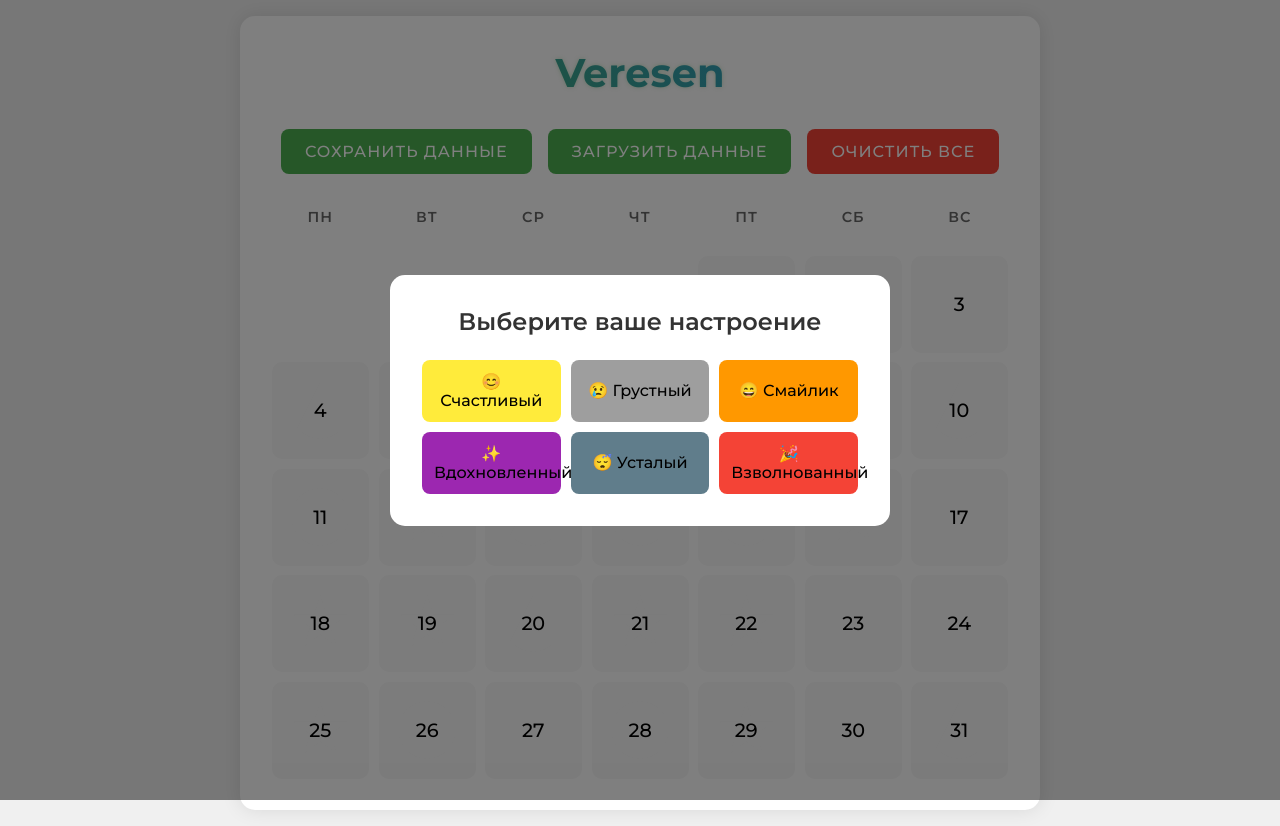
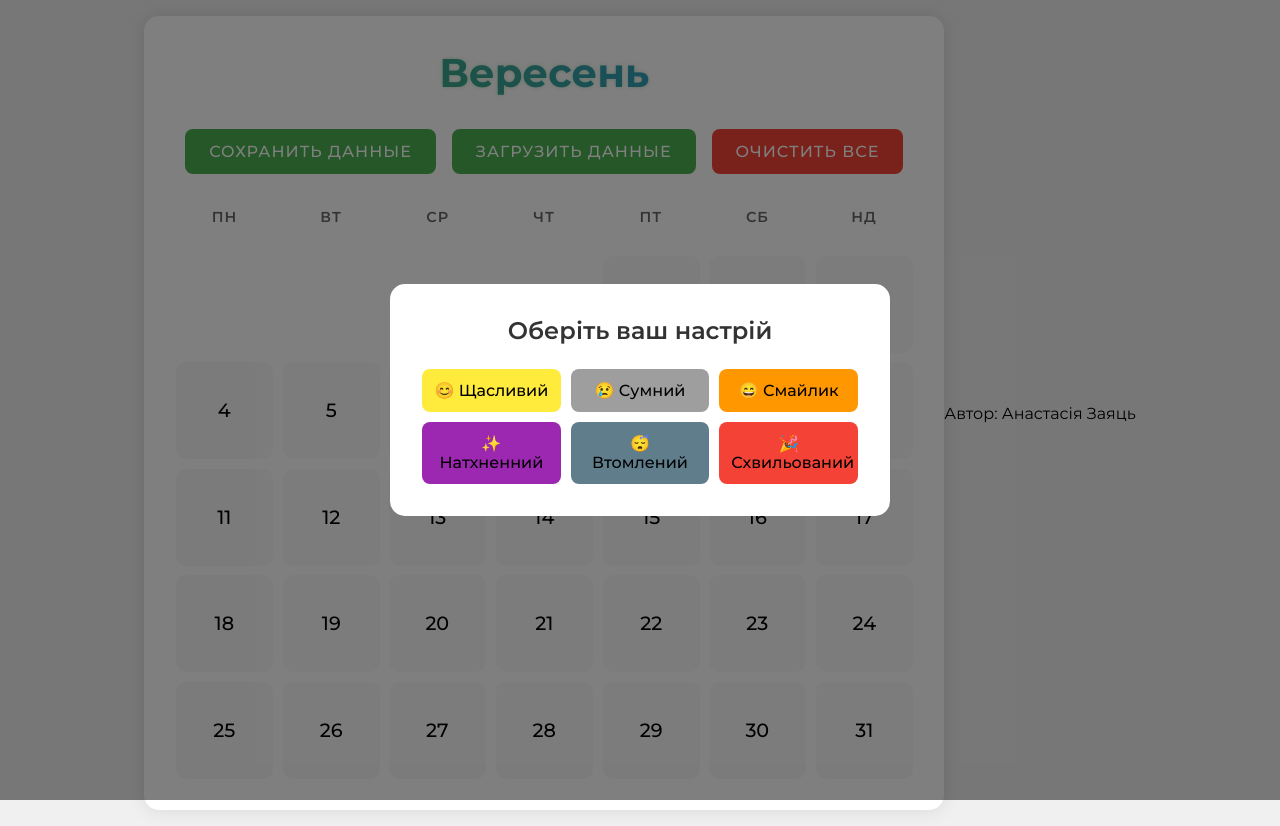
Before and after one commit to v1kv1k/veresen, a plain HTML site: page index.html in a window 1280 px wide. Both pictures are taken after a click on the element "10". Drawn offline with Linux system fonts and the light colour scheme.

Commit message:
Update index.html

```diff
--- a/index.html
+++ b/index.html
@@ -1,9 +1,9 @@
 <!DOCTYPE html>
-<html lang="ru">
+<html lang="uk">
 <head>
     <meta charset="UTF-8">
     <meta name="viewport" content="width=device-width, initial-scale=1.0">
-    <title>Календарь Настроения - Veresen</title>
+    <title>Календар Настрою - Вересень</title>
     <link rel="preconnect" href="https://fonts.googleapis.com">
     <link rel="preconnect" href="https://fonts.gstatic.com" crossorigin>
     <link href="https://fonts.googleapis.com/css2?family=Montserrat:wght@400;500;600;700&display=swap" rel="stylesheet">
@@ -11,7 +11,7 @@
 </head>
 <body>
     <div class="container">
-        <h1 class="title-animation">Veresen</h1>
+        <h1 class="title-animation">Вересень</h1>
         <div class="calendar">
             <div class="weekdays">
                 <div>Пн</div>
@@ -20,7 +20,7 @@
                 <div>Чт</div>
                 <div>Пт</div>
                 <div>Сб</div>
-                <div>Вс</div>
+                <div>Нд</div>
             </div>
             <div class="days" id="calendar-days"></div>
         </div>
@@ -28,18 +28,22 @@
 
     <div id="mood-dialog" class="dialog">
         <div class="dialog-content">
-            <h2 class="dialog-title">Выберите ваше настроение</h2>
+            <h2 class="dialog-title">Оберіть ваш настрій</h2>
             <div class="mood-options">
-                <button class="mood-btn happy" data-mood="Счастливый">😊 Счастливый</button>
-                <button class="mood-btn sad" data-mood="Грустный">😢 Грустный</button>
+                <button class="mood-btn happy" data-mood="Щасливий">😊 Щасливий</button>
+                <button class="mood-btn sad" data-mood="Сумний">😢 Сумний</button>
                 <button class="mood-btn smile" data-mood="Смайлик">😄 Смайлик</button>
-                <button class="mood-btn inspired" data-mood="Вдохновленный">✨ Вдохновленный</button>
-                <button class="mood-btn tired" data-mood="Усталый">😴 Усталый</button>
-                <button class="mood-btn excited" data-mood="Взволнованный">🎉 Взволнованный</button>
+                <button class="mood-btn inspired" data-mood="Натхненний">✨ Натхненний</button>
+                <button class="mood-btn tired" data-mood="Втомлений">😴 Втомлений</button>
+                <button class="mood-btn excited" data-mood="Схвильований">🎉 Схвильований</button>
             </div>
         </div>
     </div>
 
+    <footer>
+        <p>Автор: Анастасія Заяць</p>
+    </footer>
+
     <script src="script.js"></script>
 </body>
 </html>
```
